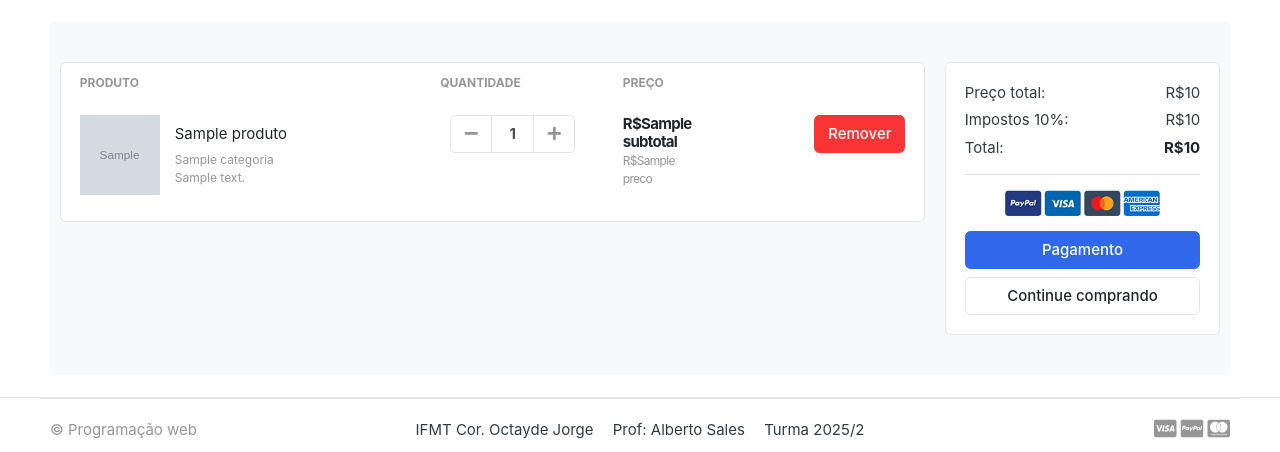
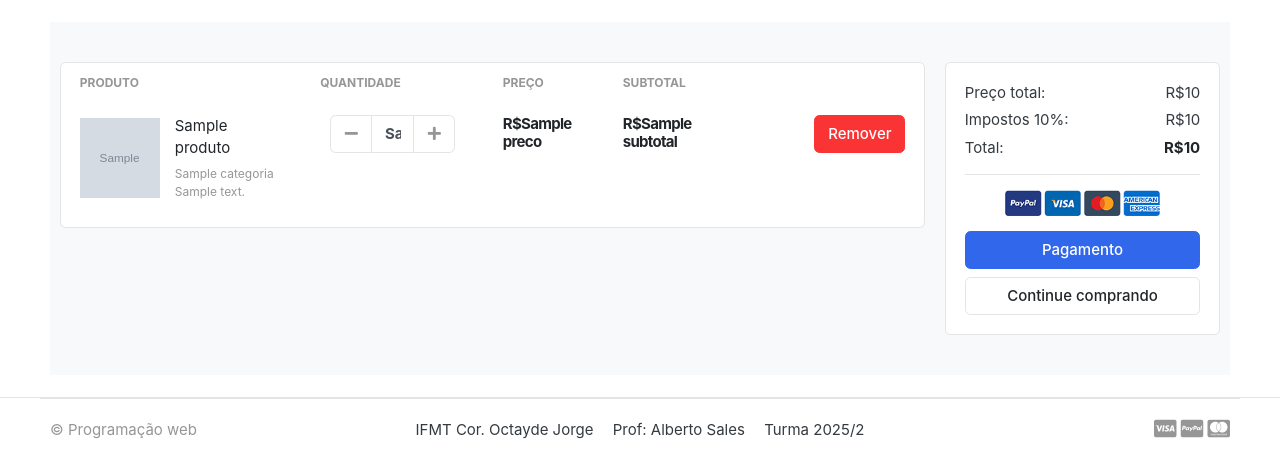
Before and after one commit to Guxtavoc/ExemploProgWeb, a Django app: template ecom/templates/Loja/carrinho.html in a window 1280 px wide. Shown: the part 118-570 px from the top of the page. Run offline with Django 5.2, Linux system fonts and the light colour scheme; the template is opened without the code that fills it: most values are stand-ins (such as "Sample title", 1, 10 or a date in 2020); grey boxes marked "Sample" are stand-in pictures; some libraries are stand-ins or nearby versions; some web fonts are replaced.

Commit message:
Pequenos ajustes em alguns templates

```diff
--- a/ecom/templates/Loja/carrinho.html
+++ b/ecom/templates/Loja/carrinho.html
@@ -3,7 +3,6 @@
   <section class="section-content padding-y bg">
     <div class="container">
       <!-- ============================ COMPONENT 1 ================================= -->
-
       <div class="row">
         <aside class="col-lg-9">
           <div class="card">
@@ -13,6 +12,7 @@
                   <th scope="col">Produto</th>
                   <th scope="col" width="120">Quantidade</th>
                   <th scope="col" width="120">Preço</th>
+                  <th scope="col" width="120">Subtotal</th>
                   <th scope="col" class="text-right" width="200"></th>
                 </tr>
               </thead>
@@ -49,7 +49,11 @@
                             <i class="fa fa-minus"></i>
                           </a>
                         </div>
-                        <input type="text" class="form-control" value="1" />
+                        <input
+                          type="text"
+                          class="form-control"
+                          value="{{item.quantidade}}"
+                        />
                         <div class="input-group-append">
                           <a
                             href="{% url 'adicionar_car' item.produto.id %}"
@@ -67,8 +71,13 @@
                   </td>
                   <td>
                     <div class="price-wrap">
+                      <var class="price">R${{item.produto.preco}}</var>
+                    </div>
+                    <!-- price-wrap .// -->
+                  </td>
+                  <td>
+                    <div class="price-wrap">
                       <var class="price">R${{item.subtotal}}</var>
-                      <small class="text-muted">R${{item.produto.preco}}</small>
                     </div>
                     <!-- price-wrap .// -->
                   </td>
--- a/ecom/templates/head.html
+++ b/ecom/templates/head.html
@@ -7,7 +7,7 @@
     content="width=device-width, initial-scale=1, shrink-to-fit=no"
   />
 
-  <title>GreatKart | One of the Biggest Online Shopping Platform</title>
+  <title>E-commerce | Projeto programação web</title>
   {% load static %}
   <link
     href="{% static 'images/favicon.ico' %}"
--- a/ecom/views.py
+++ b/ecom/views.py
@@ -1,4 +1,3 @@
-from django.http import HttpResponse
 from django.shortcuts import render
 
 from produtos.models import Produto
```
